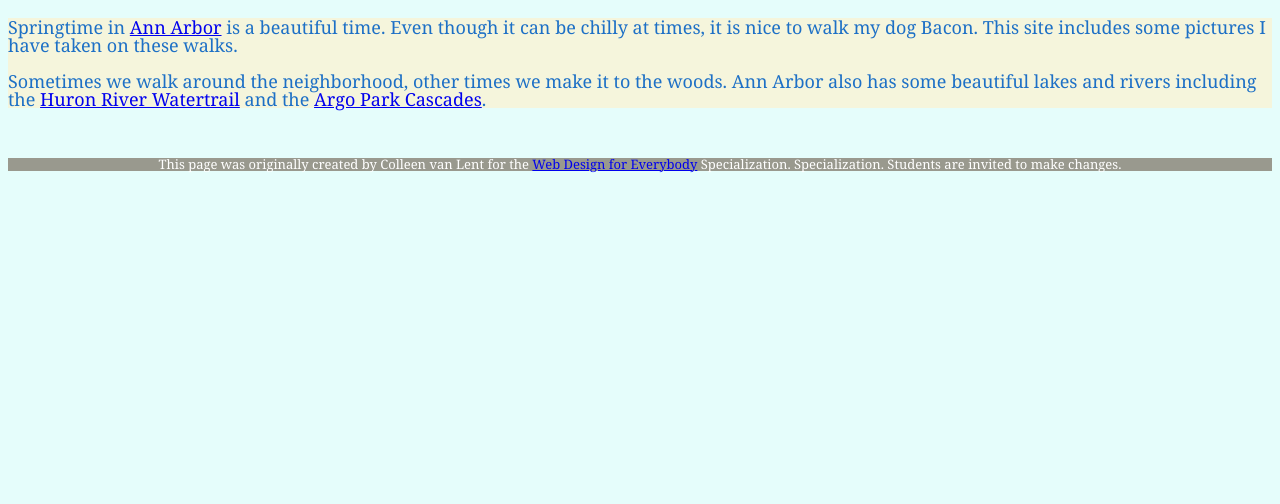
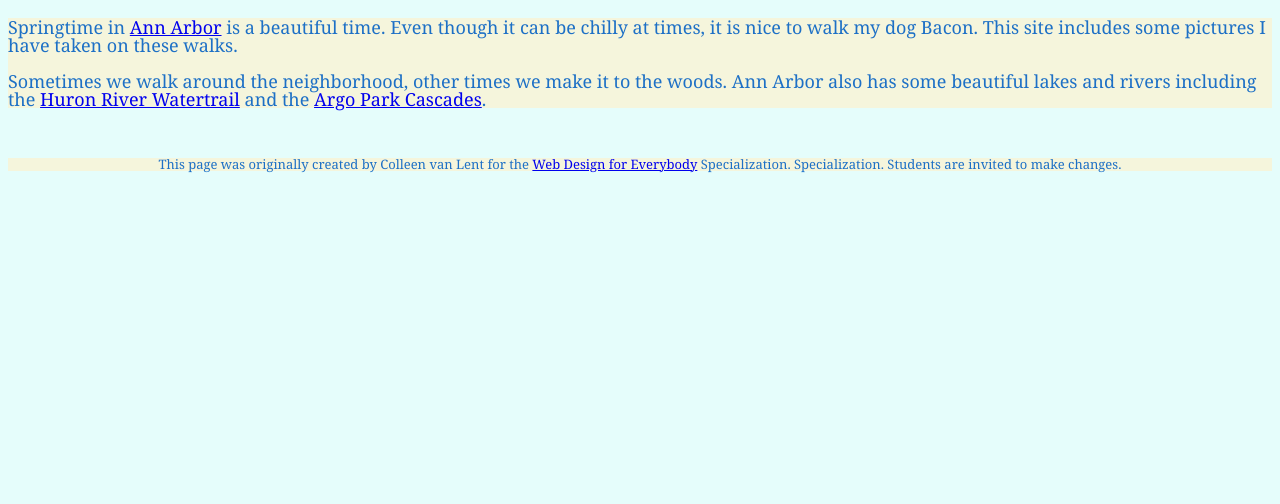
Before and after one commit to nyeinsusuthwe/WD4ECSSH2, a plain HTML site: page index.html in a window 1280 px wide. Shown: the part 296-800 px from the top of the page. Drawn offline with Linux system fonts and the light colour scheme.

Commit message:
secondColorContrast

```diff
--- a/css/style.css
+++ b/css/style.css
@@ -34,7 +34,7 @@ main {
 }
 
 footer {
-  background-color: rgb(153, 153, 142);
+  background-color: beige;
   font-size: 13px;
   text-align: center;
   margin: 50px 0;
@@ -73,7 +73,7 @@ p {
 }
 
 .base {
-  color: white;
+  color: rgba(12, 101, 196, 0.928);
 }
 
 header a {
```
